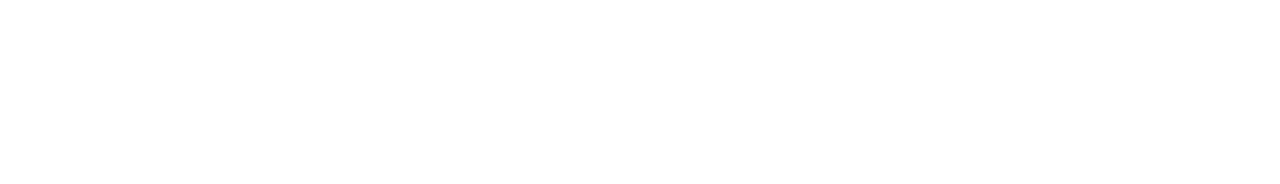
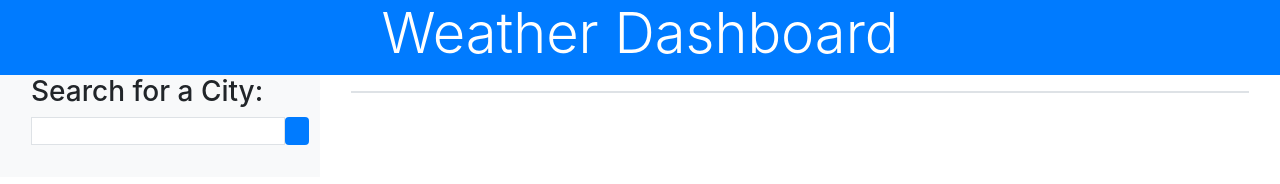
Before and after one commit to DoengesBA/Brandons-Weather-Dashboard, a plain HTML site: page index.html in a window 1280 px wide. Drawn offline with nearby package versions, Linux system fonts and the light colour scheme; a web font is replaced by a local one.

Commit message:
Update index.html

```diff
--- a/index.html
+++ b/index.html
@@ -26,6 +26,42 @@
   <link rel="stylesheet" href="./assets/style.css" />
 </head>
 <body>
+      <!-- Header Section -->
 
+      <div class="justify-content-center bg-primary text-white mx-0 px-1">
+        <div class="row">
+            <div class="col-12 col-sm-12 col-md-12">
+                <h1 class="display-4 text-center w-100">Weather Dashboard</h1>
+            </div>
+        </div>
+
+    </div>
+
+    <!-- Main Div -->
+    <div class="container-fluid">
+        <!-- 1 Row-->
+        <div class="row">
+            <div class="col-3 bg-light border-1">
+                <div class=" headerSearch row mx-3">
+                    <h3>Search for a City:</h3>
+                </div>
+                <div class="formInput row ml-3">
+                    <input class="border" type="text" id="searchCity"/>
+                    <button type="button" class="btn btn-primary btn-md border-0" id="btn-search">
+                        <span class="oi oi-magnifying-glass"></span>
+                    </button>
+                </div>
+                <div class="list-group row m-3" id="historic-Cities"></div>
+            </div>
+            <div class="col-9">
+                <div class="row border m-3" id="targetCity"></div>
+                <div class=" row m-3" id="infoCity"></div>
+            </div>
+        </div>
+
+    </div>
+
+    <script src="https://code.jquery.com/jquery-3.5.1.min.js" integrity="sha256-9/aliU8dGd2tb6OSsuzixeV4y/faTqgFtohetphbbj0=" crossorigin="anonymous"></script>
+    <script type="text/javascript" src="./assets/js/script.js"></script>
 </body>
 </html>
```
